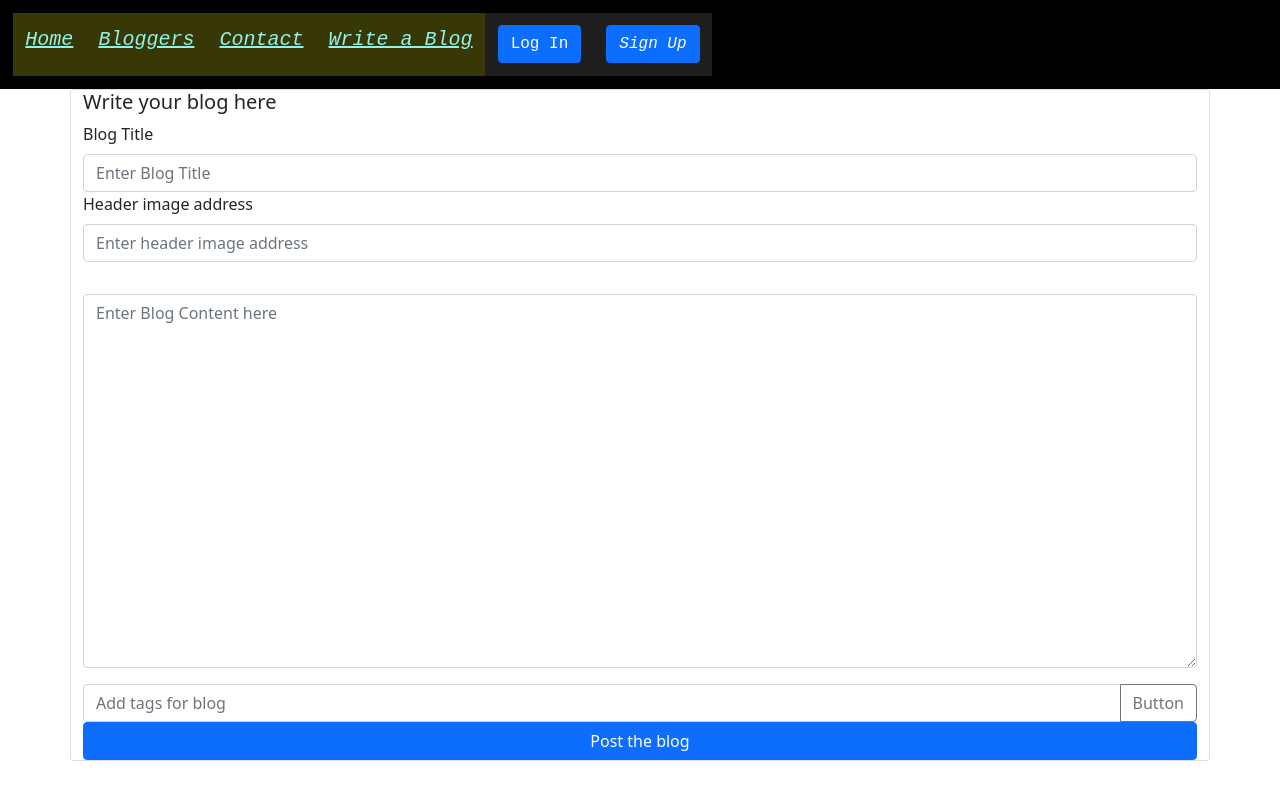
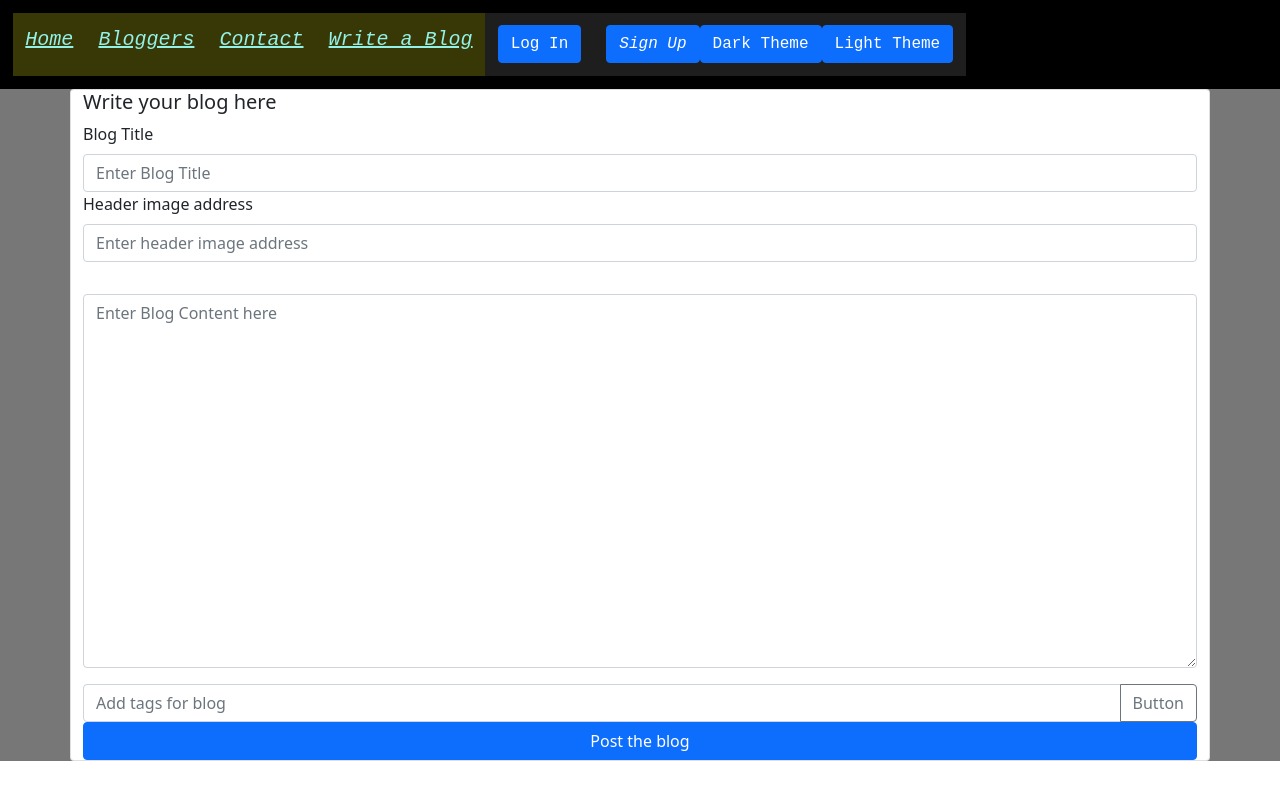
Before and after one commit to isayan58/blog-fe, a React (Create React App) app: page /write-a-blog in a window 1280 px wide. Built offline with nearby package versions, Linux system fonts and the light colour scheme.

Commit message:
Changes for introducing theme through ContextApi.

```diff
--- a/src/App.tsx
+++ b/src/App.js
@@ -1,4 +1,4 @@
-import React from 'react';
+import React, { createContext, useMemo, useState } from 'react';
 import { Route, Routes } from 'react-router-dom';
 import Header from './common/Header';
 import './App.css';
@@ -10,12 +10,16 @@ import Register from './common/Register';
 import Blogs from './authorBlogs/Blogs';
 import '../node_modules/bootstrap/dist/css/bootstrap.min.css';
 import BlogContent from './authorBlogs/BlogContent';
-import BlogWrite from '../src/Blogpost/BlogWrite';
+import BlogWrite from './Blogpost/BlogWrite';
+import { BlogContext } from './BlogContext';
 
 function App() {
+  const [ theme, setTheme ] = useState("#777777");
+  // const value = useMemo(() => ({ theme, setTheme }), [theme, setTheme]);
   return(
   <>
-    <div>
+    <div style={{ background: theme }}>
+      <BlogContext.Provider value= {{ theme, setTheme }}>
       <Header/>
       <Routes>
       <Route element={<Home/>} path="/"/>
@@ -27,6 +31,7 @@ function App() {
       <Route element={<BlogContent/>} path="/blogs/:blogger_id/:title"/>
       <Route element={<BlogWrite/>} path="/write-a-blog" />
       </Routes>
+      </BlogContext.Provider>
     </div>
   </>);
 }
--- /dev/null
+++ b/src/BlogContext.tsx
@@ -0,0 +1,3 @@
+import { createContext } from "react";
+
+export const BlogContext = createContext(null);
--- a/src/common/Header.tsx
+++ b/src/common/Header.js
@@ -1,10 +1,20 @@
-import React from "react";
+import React, { useContext } from "react";
 import { Button } from "react-bootstrap";
 import { Link } from "react-router-dom";
+import { BlogContext } from "../BlogContext";
 import './commonstyles/commonstyles.css';
 
 const Header = () =>
 {
+    const { theme, setTheme } = useContext(BlogContext);
+    const changetoDarkTheme =() =>
+    {
+        setTheme("#888888");
+    }
+    const changetoLightTheme =() =>
+    {
+        setTheme("#FFFFFF");
+    }
     return(
         <div className="header-tab">
             <Link to = "/" className = "header-items">
@@ -32,6 +42,8 @@ const Header = () =>
                 Sign Up
             </Button>
             </Link>
+            <Button onClick={changetoDarkTheme}>Dark Theme</Button>
+            <Button onClick={changetoLightTheme}>Light Theme</Button>
             </div>
         </div>
     );
```
Also changed, not shown: 1 other file (tests, documents, lock files or other folders).
